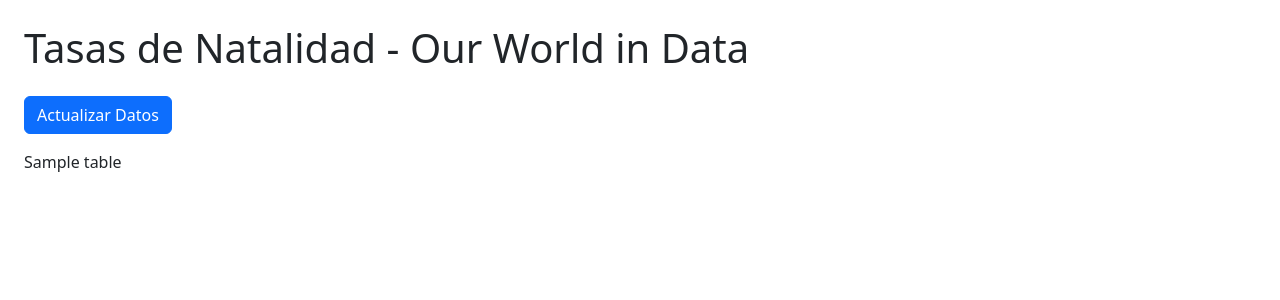
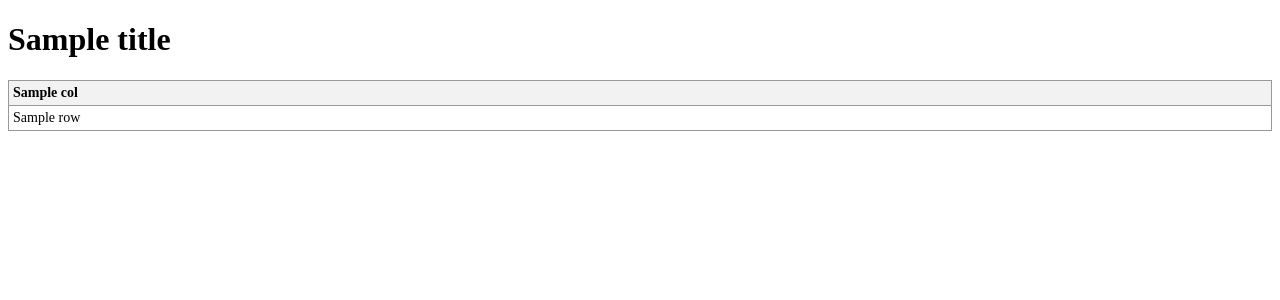
Before and after one commit to Witness2005/birthrate-app, a FastAPI app: template app/templates/index.html in a window 1280 px wide. Shown: the top 300 px of the page. Run offline with FastAPI, Linux system fonts and the light colour scheme; the template is opened without the code that fills it: most values are stand-ins (such as "Sample title", 1, 10 or a date in 2020); parts of the project's set-up code (start-up, migrations or seed data) failed here and were passed over.

Commit message:
porfavor

```diff
--- a/app/main.py
+++ b/app/main.py
@@ -2,12 +2,25 @@ from fastapi import FastAPI, Request
 from fastapi.responses import HTMLResponse
 from fastapi.templating import Jinja2Templates
 import asyncio
+import pandas as pd
 
 from app.data_loader import fetch_csv, DATAFRAME
 
 app = FastAPI()
 templates = Jinja2Templates(directory="app/templates")
-
+CSV_URL = "https://ourworldindata.org/grapher/crude-birth-rate.csv?v=1&csvType=full&useColumnShortNames=false"
+@app.get("/", response_class=HTMLResponse)
+async def read_root(request: Request):
+    df = pd.read_csv(CSV_URL)
+    # Tomamos las primeras 100 filas por simplicidad
+    data = df.head(100).to_dict(orient="records")
+    columns = df.columns.tolist()
+    return templates.TemplateResponse("index.html", {
+        "request": request,
+        "title": "Tasas de Natalidad",
+        "data": data,
+        "columns": columns
+    })
 @app.on_event("startup")
 async def startup_event():
     await fetch_csv()
--- a/app/templates/index.html
+++ b/app/templates/index.html
@@ -1,17 +1,50 @@
 <!DOCTYPE html>
-<html lang="es">
+<html>
 <head>
     <meta charset="UTF-8">
-    <title>Tasas de Natalidad</title>
-    <link rel="stylesheet" href="https://cdn.jsdelivr.net/npm/bootstrap@5.3.0/dist/css/bootstrap.min.css">
+    <title>{{ title }}</title>
+    <style>
+        table {
+            width: 100%;
+            border-collapse: collapse;
+            font-size: 14px;
+        }
+        th, td {
+            border: 1px solid #999;
+            padding: 4px;
+            text-align: left;
+        }
+        th {
+            background-color: #f2f2f2;
+        }
+        thead {
+            position: sticky;
+            top: 0;
+            background: white;
+        }
+    </style>
 </head>
-<body class="p-4">
-    <h1 class="mb-4">Tasas de Natalidad - Our World in Data</h1>
-    <div class="mb-3">
-        <a href="/refresh" class="btn btn-primary">Actualizar Datos</a>
-    </div>
-    <div>
-        {{ table|safe }}
+<body>
+    <h1>{{ title }}</h1>
+    <div style="overflow-x:auto;">
+        <table>
+            <thead>
+                <tr>
+                    {% for col in columns %}
+                        <th>{{ col }}</th>
+                    {% endfor %}
+                </tr>
+            </thead>
+            <tbody>
+                {% for row in data %}
+                    <tr>
+                        {% for col in columns %}
+                            <td>{{ row[col] }}</td>
+                        {% endfor %}
+                    </tr>
+                {% endfor %}
+            </tbody>
+        </table>
     </div>
 </body>
 </html>
```
